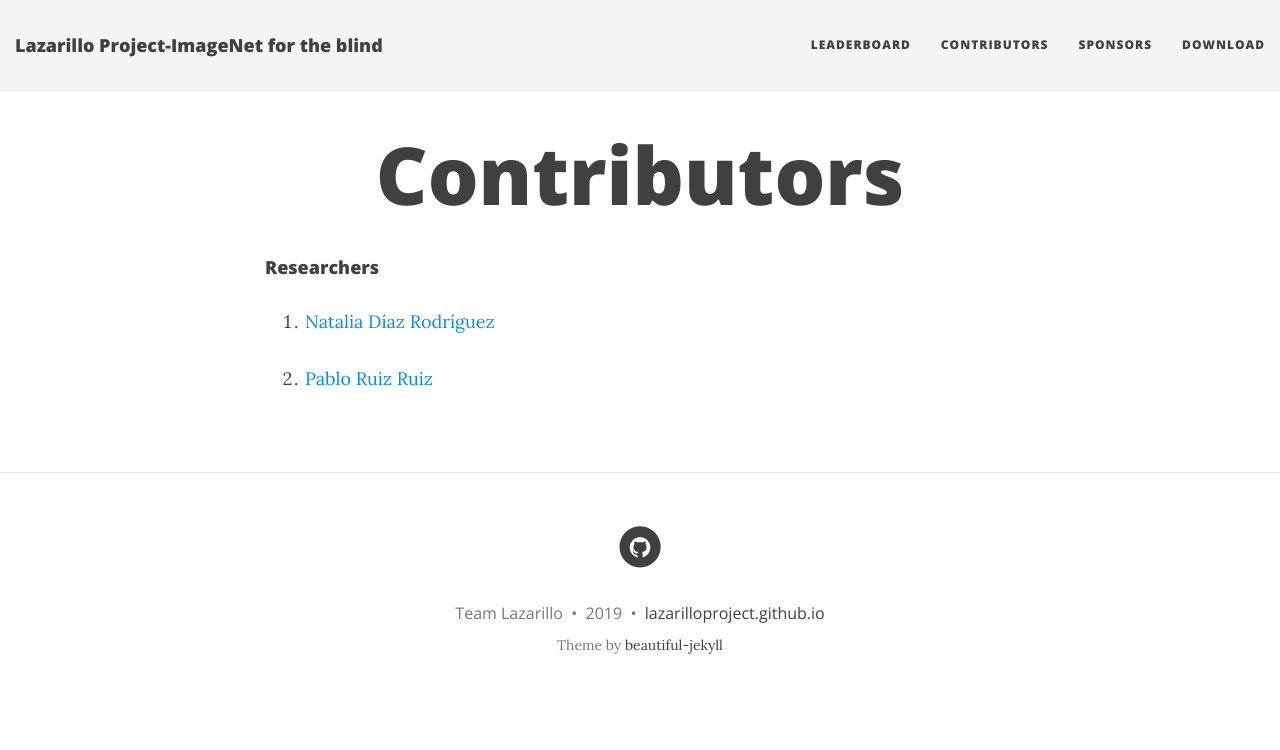
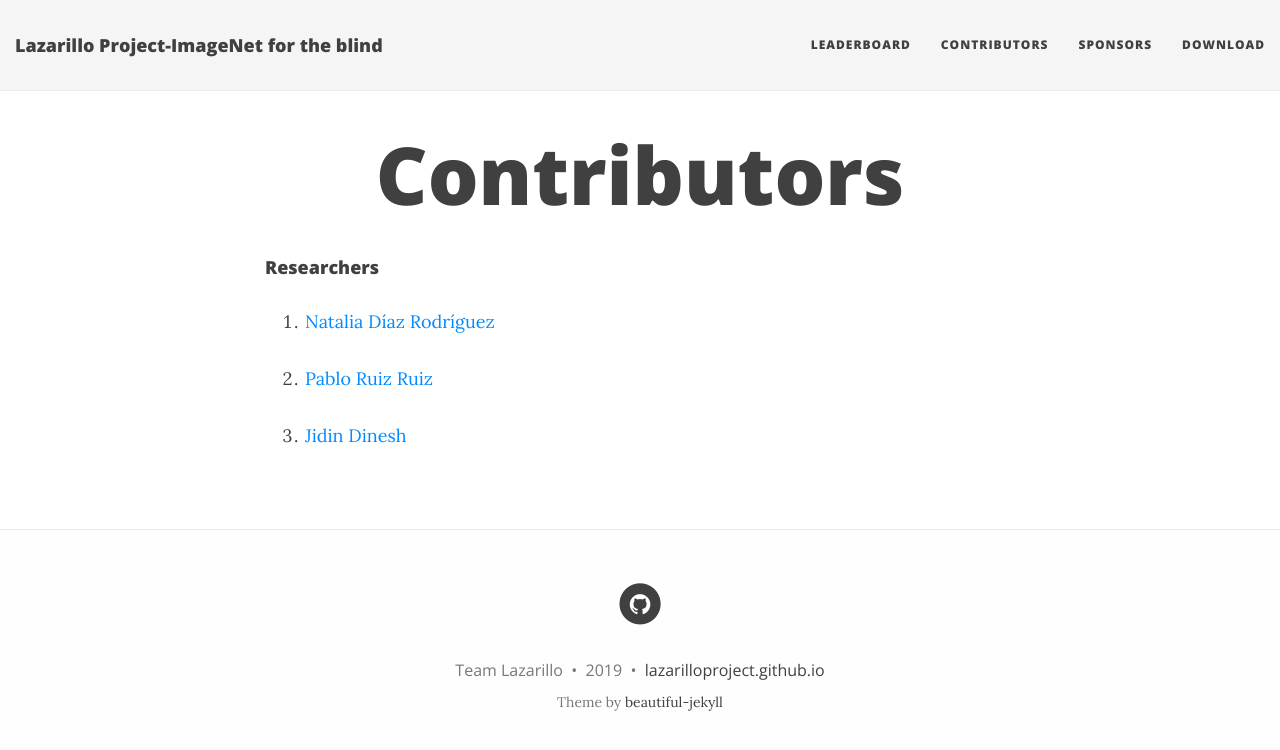
Before and after one commit to lazarilloproject/lazarilloproject.github.io, a Jekyll site: the page built from Contributors.md, in a window 1280 px wide. Shown: the top 750 px of the page. Built offline with Jekyll 4.4.1, drawn with Linux system fonts in a browser that asks for light colours; nearby versions of some CDN libraries.

Commit message:
Update Contributors.md

```diff
--- a/Contributors.md
+++ b/Contributors.md
@@ -7,3 +7,5 @@ title: Contributors
 1. [Natalia Díaz Rodríguez](https://nataliadiaz.github.io)
 
 1. [Pablo Ruiz Ruiz](https://www.linkedin.com/in/pabloruizruiz/)
+
+1. [Jidin Dinesh](http://jidindinesh.github.io)
```
